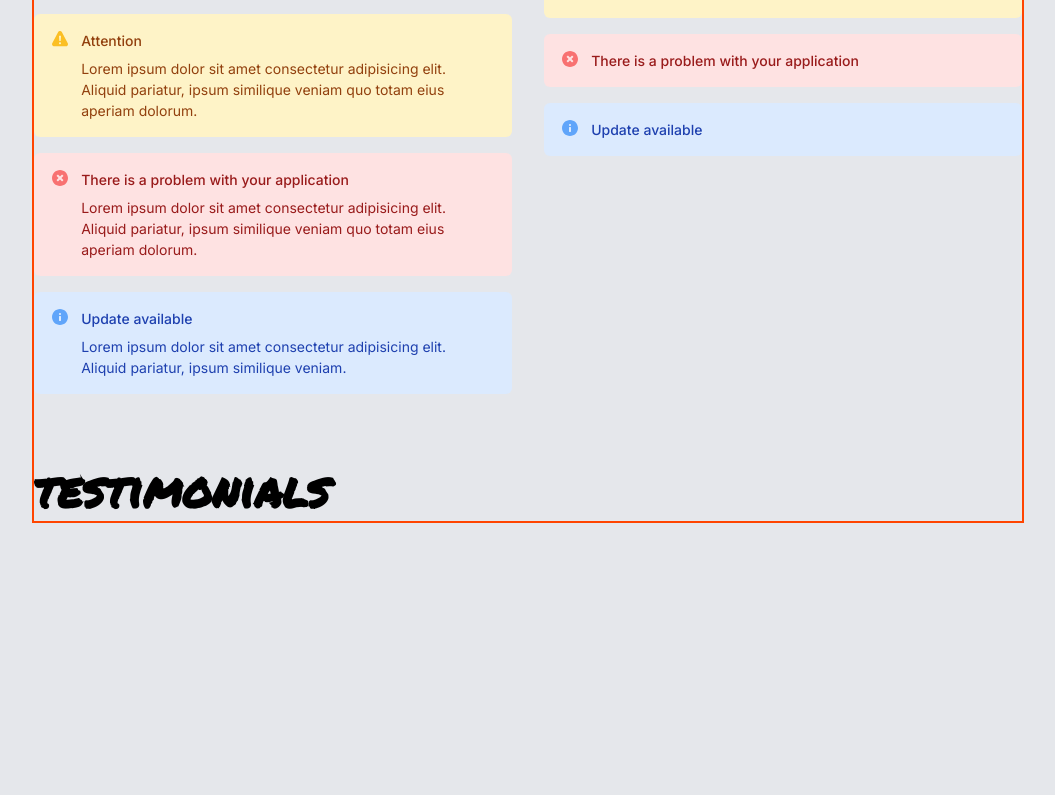
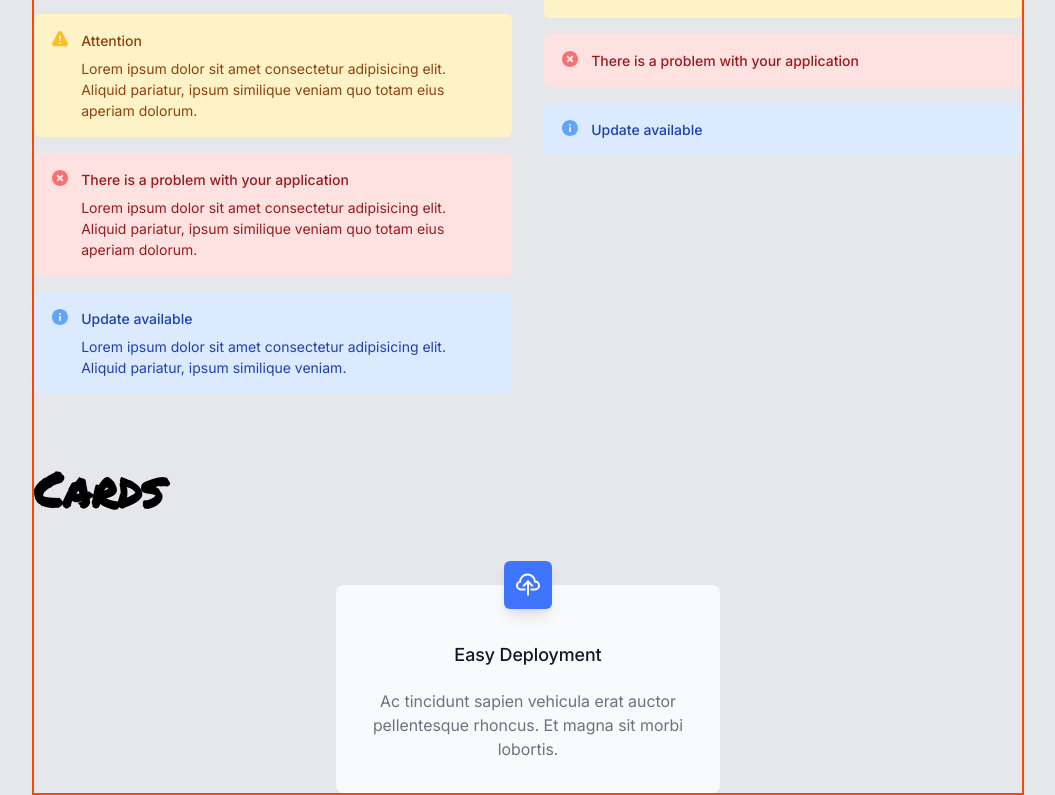
Before and after one commit to BastienWinant/components-library, a React (Vite) app: page / in a window 1280 px wide. Shown: the part 508-1303 px from the top of the page, without its empty margins (112-1167 px from the left). Before the commit the page ends 1031 px from the top, so only its background shows below. Built offline with nearby package versions, Linux system fonts and the light colour scheme.

Commit message:
refactor card component

```diff
--- a/src/App.jsx
+++ b/src/App.jsx
@@ -1,6 +1,8 @@
 import './App.css'
 import Badge from './components/Badge/Badge'
 import Banner from './components/Banner'
+import Card from './components/Card'
+import uploadIcon from './assets/img/migration.svg'
 
 function App() {
   return (
@@ -74,8 +76,14 @@ function App() {
       </section>
       <section>
         <header className="section-header">
-          <h2>testimonials</h2>
+          <h2>Cards</h2>
         </header>
+        <div className='cards'>
+          <Card iconSrc={uploadIcon}>
+            <Card.Title>easy deployment</Card.Title>
+            <Card.Text>Ac tincidunt sapien vehicula erat auctor pellentesque rhoncus. Et magna sit morbi lobortis.</Card.Text>
+          </Card>
+        </div>
       </section>
     </main>
   )
--- a/src/components/Banner/Banner.jsx
+++ b/src/components/Banner/Banner.jsx
@@ -1,4 +1,3 @@
-import './Banner.css'
 import clsx from 'clsx'
 import checkmarkIcon from "./img/c-check.svg"
 import warningIcon from "./img/warning-sign.svg"
--- a/src/components/Banner/index.jsx
+++ b/src/components/Banner/index.jsx
@@ -1,3 +1,4 @@
+import './Banner.css'
 import Banner from "./Banner";
 import BannerTitle from "./BannerTitle";
 import BannerText from "./BannerText";
--- /dev/null
+++ b/src/components/Card/Card.css
@@ -0,0 +1,53 @@
+.cards {
+  display: flex;
+  align-items: center;
+  justify-content: center;
+  padding-top: 4em;
+}
+
+.card {
+  display: inline-flex;
+  flex-direction: column;
+  gap: 1.25em;
+  padding: 0 1.5em 2em;
+  max-width: 384px;
+
+  background-color: #F9FAFB;
+  border-radius: .5em;
+  text-align: center;
+}
+
+.card:hover {
+  box-shadow: 0 4px 25px rgba(0, 0, 0, .1);
+}
+
+.card-figure {
+  height: 3em;
+  width: 3em;
+  display: flex;
+  margin: -1.5em auto .75em;
+
+  background-color: #3F75FE;
+  border-radius: .375em;
+  box-shadow: 0 10px 15px -3px rgba(0, 0, 0, .1),
+              0 4px 6px -2px rgba(0, 0, 0, .05);
+}
+
+.card-img {
+  margin: auto;
+  height: 1.5em;
+  width: 1.5em;
+}
+
+.card-title {
+  font-size: 1.125rem;
+  line-height: 1.55;
+  font-weight: 500;
+  color: #111827;
+  text-transform: capitalize;
+}
+
+.card-text {
+  line-height: 1.5;
+  color: #6B7280;
+}
--- /dev/null
+++ b/src/components/Card/Card.jsx
@@ -0,0 +1,10 @@
+export default function Card({children, iconSrc}) {
+  return (
+    <article className="card">
+      <figure className="card-figure">
+        <img src={iconSrc} alt="Card icon" className="card-img" />
+      </figure>
+      {children}
+    </article>
+  )
+}
--- /dev/null
+++ b/src/components/Card/CardText.jsx
@@ -0,0 +1,5 @@
+export default function CardText({children}) {
+  return (
+    <p className="card-text">{children}</p>
+  )
+}
--- /dev/null
+++ b/src/components/Card/CardTitle.jsx
@@ -0,0 +1,3 @@
+export default function CardTitle({children}) {
+  return <h2 className="card-title">{children}</h2>
+}
--- /dev/null
+++ b/src/components/Card/index.jsx
@@ -0,0 +1,9 @@
+import './Card.css'
+import Card from './Card'
+import CardTitle from './CardTitle'
+import CardText from './CardText'
+
+Card.Title = CardTitle
+Card.Text = CardText
+
+export default Card
```
Also changed, not shown: src/assets/img/migration.svg (added).
